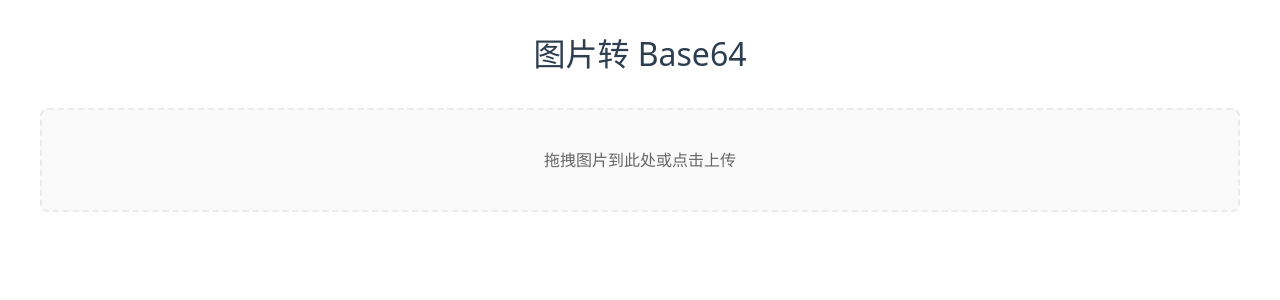
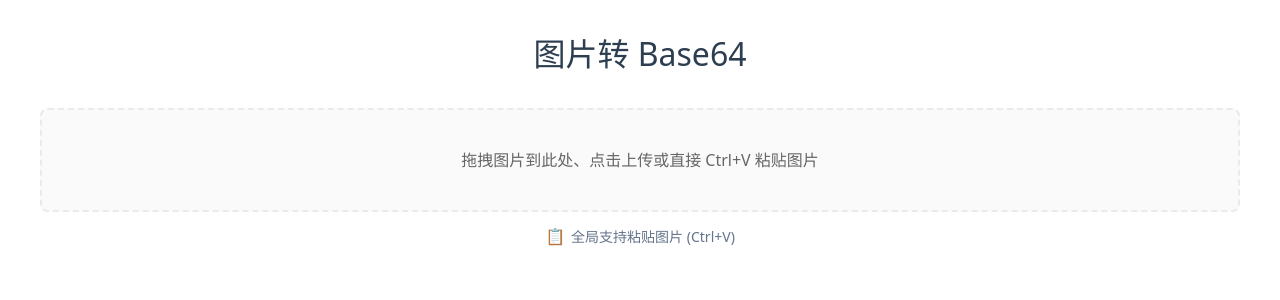
Before and after one commit to JevonsCode/image2base64, a Vue app: page / in a window 1280 px wide. Shown: the top 300 px of the page. Built offline with nearby package versions, Linux system fonts and the light colour scheme.

Commit message:
feat: 添加粘贴功能

```diff
--- a/src/pages/main/index.vue
+++ b/src/pages/main/index.vue
@@ -91,6 +91,22 @@ const handleDrop = async (e: DragEvent) => {
   }
 };
 
+const handlePaste = async (e: ClipboardEvent) => {
+  e.preventDefault();
+  const items = e.clipboardData?.items;
+  if (!items) return;
+
+  for (const item of Array.from(items)) {
+    if (item.type.startsWith('image/')) {
+      const file = item.getAsFile();
+      if (file) {
+        await processFile(file);
+        break;
+      }
+    }
+  }
+};
+
 const handleFileSelect = async (e: Event) => {
   const files = (e.target as HTMLInputElement).files;
   if (files?.length) {
@@ -161,6 +177,9 @@ onMounted(() => {
     zone.addEventListener("dragover", preventDefault);
     zone.addEventListener("drop", handleDrop);
   }
+
+  // 监听全局粘贴事件
+  document.addEventListener("paste", handlePaste);
 });
 </script>
 
@@ -168,7 +187,12 @@ onMounted(() => {
   <div class="main-container">
     <h1>图片转 Base64</h1>
 
-    <div ref="dropZone" class="drop-zone" :class="{ 'has-file': fileInfo }">
+    <div
+      ref="dropZone"
+      class="drop-zone"
+      :class="{ 'has-file': fileInfo }"
+      tabindex="0"
+    >
       <input
         type="file"
         accept="image/*"
@@ -176,7 +200,7 @@ onMounted(() => {
         @change="handleFileSelect"
       />
       <div class="upload-hint">
-        <span v-if="!fileInfo">拖拽图片到此处或点击上传</span>
+        <span v-if="!fileInfo">拖拽图片到此处、点击上传或直接 Ctrl+V 粘贴图片</span>
         <Preview
           v-else
           :base64="fileInfo.base64"
@@ -185,6 +209,11 @@ onMounted(() => {
           :type="fileInfo.type"
         />
       </div>
+    </div>
+
+    <div class="global-paste-hint">
+      <span class="hint-icon">📋</span>
+      <span class="hint-text">全局支持粘贴图片 (Ctrl+V)</span>
     </div>
 
     <div v-if="fileInfo" class="operation-section">
--- a/src/pages/main/style.scss
+++ b/src/pages/main/style.scss
@@ -384,3 +384,21 @@
     pointer-events: none;
   }
 }
+
+.global-paste-hint {
+  display: flex;
+  align-items: center;
+  justify-content: center;
+  margin-top: 12px;
+  font-size: 14px;
+  color: #64748b;
+
+  .hint-icon {
+    margin-right: 6px;
+    font-size: 16px;
+  }
+
+  .hint-text {
+    font-weight: 500;
+  }
+}
```
